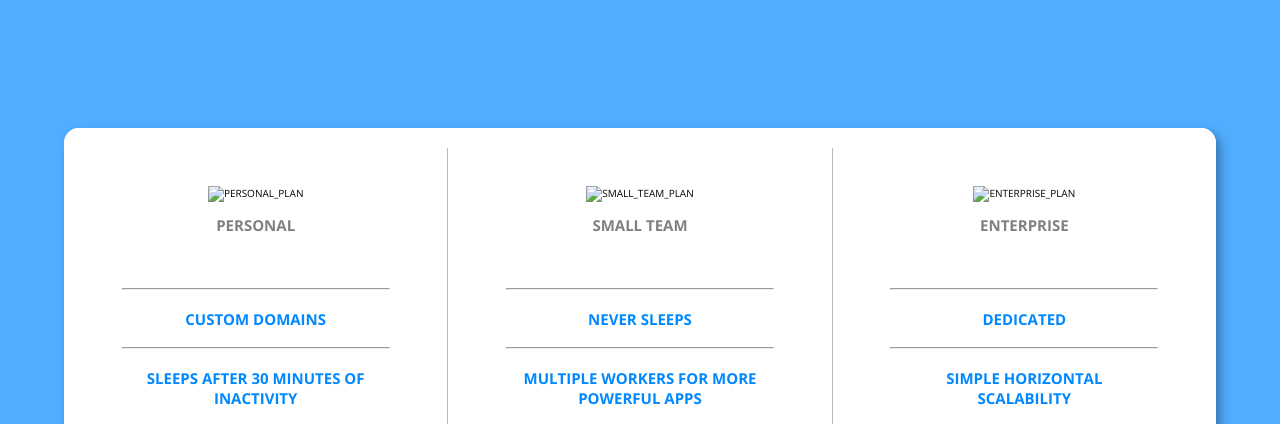
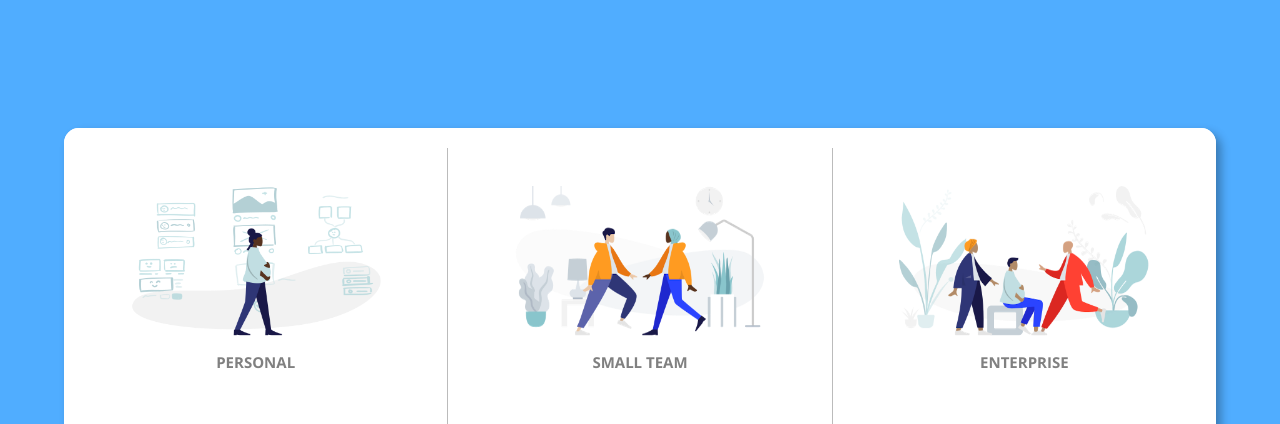
Before and after one commit to Mechaspirit1/Mechaspirit.github.io, a plain HTML site: page index.html in a window 1280 px wide. Shown: the top 424 px of the page. Drawn offline with nearby package versions, Linux system fonts and the light colour scheme.

Commit message:
Update index.html

```diff
--- a/index.html
+++ b/index.html
@@ -15,7 +15,7 @@
 
 <body>
     <div class="panel">
-        <img src="icons/icon1.png" alt="personal_plan">
+        <img src="icon1.png" alt="personal_plan">
         <h2 class="plan">Personal</h2>
         <hr>
         <h2>Custom Domains</h2>
@@ -27,7 +27,7 @@
     </div>
 
     <div class="pane">
-        <img src="icons/icon2.png" alt="small_team_plan">
+        <img src="icon2.png" alt="small_team_plan">
         <h2 class="plan">Small Team</h2>
         <hr>
         <h2>Never sleeps</h2>
@@ -39,7 +39,7 @@
     </div>
 
     <div class="panel" id="panel3">
-        <img src="icons/icon3.png" alt="enterprise_plan">
+        <img src="icon3.png" alt="enterprise_plan">
         <h2 class="plan">Enterprise</h2>
         <hr>
         <h2>Dedicated</h2>
```
